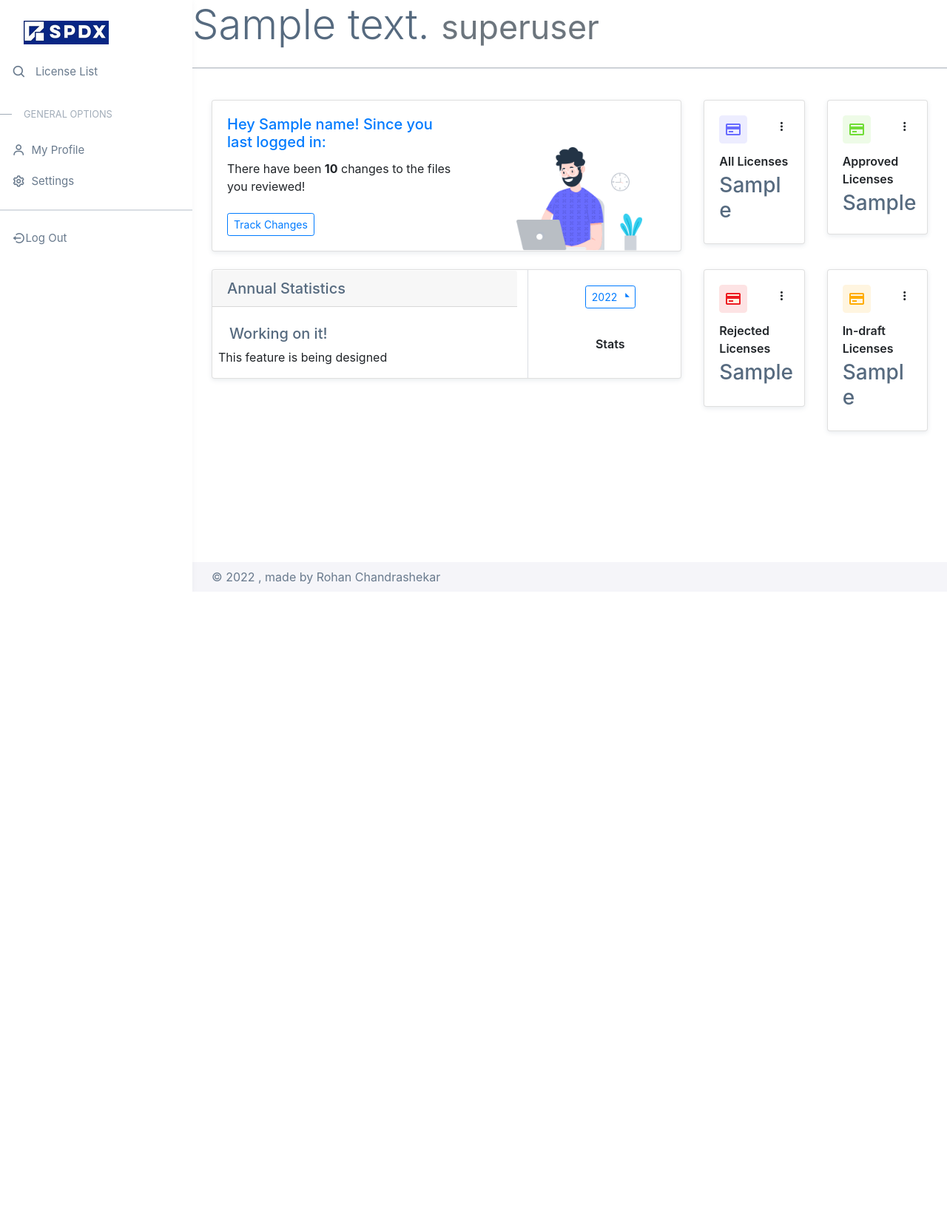
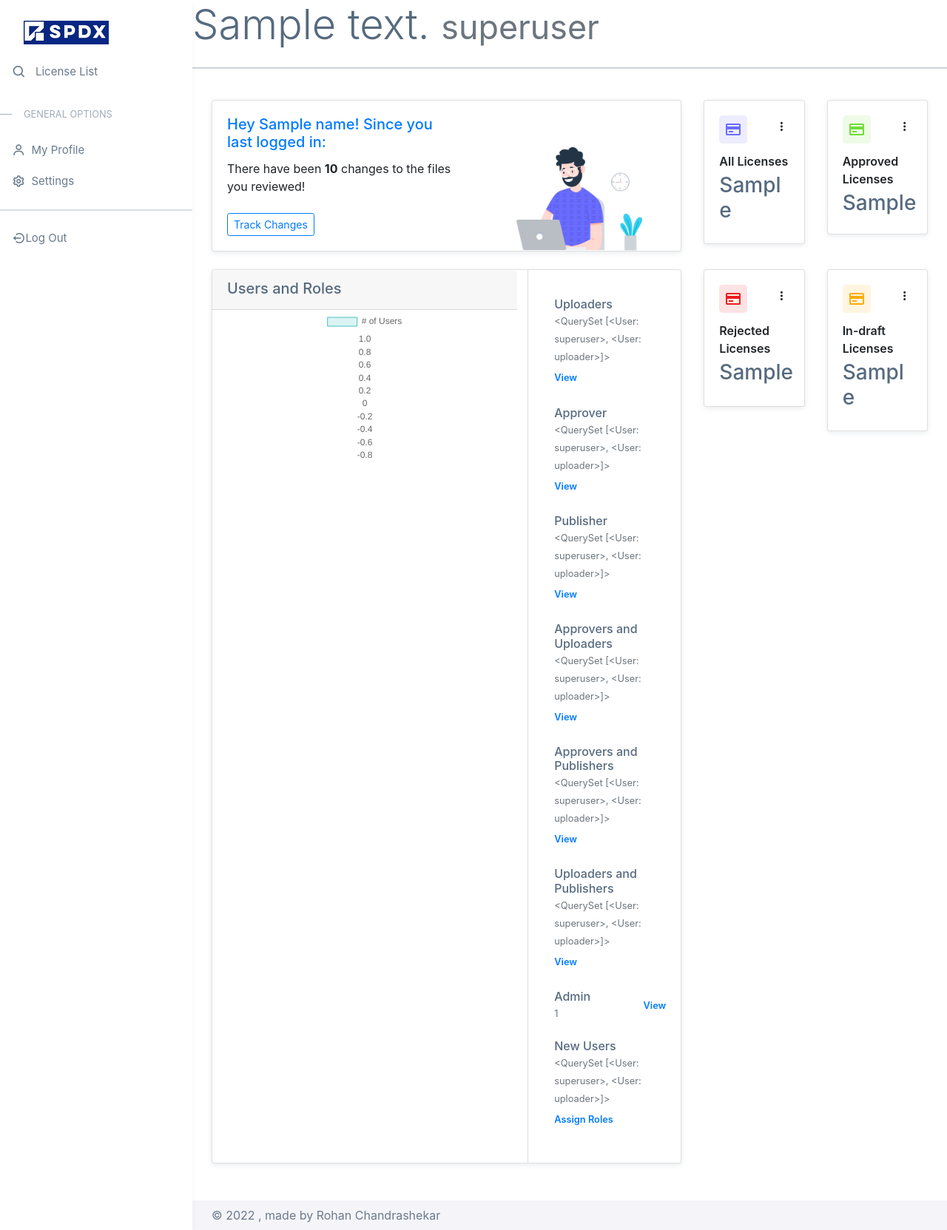
Before and after one commit to spdx/license-mgmt, a Django app: template Source Code/user/templates/user/dashboard.html in a window 1280 px wide. Shown: the whole page at 74% size. Before the commit the page ends 800 px from the top, so only its background shows below. Run offline with Django 3.2, Linux system fonts and the light colour scheme; data comes from the database, SQL or seed files in the repository; both versions use the stored data as it was after the commit; the template is opened without the code that fills it: values that come from a table or form of the project are taken from there, most other values are stand-ins (such as "Sample title", 1, 10 or a date in 2020); some libraries are stand-ins or nearby versions.

Commit message:
Added Charts to Dashboard
Added Charts to Dashboard

```diff
--- a/Source Code/templates/license_management_system/base.html
+++ b/Source Code/templates/license_management_system/base.html
@@ -61,6 +61,8 @@
     crossorigin="anonymous"
   ></script>
 
+    <!-- Charts.js CDN -->
+    <script src = "https://cdn.jsdelivr.net/npm/chart.js@3.9.0/dist/chart.min.js"></script>
 
 {% comment %} <style>
   html{
--- a/Source Code/user/templates/user/base.html
+++ b/Source Code/user/templates/user/base.html
@@ -9,7 +9,7 @@
 
 {% block content%}
 <!-- Layout wrapper -->
-<div class="layout-wrapper layout-content-navbar">
+<nav class="layout-wrapper layout-content-navbar">
   <div class="layout-container">
     <!-- Menu -->
 
@@ -136,16 +136,13 @@
 
     <!-- Layout container -->
     <div class="layout-page">
-      <!-- Navbar -->
+
 
       <h4 class="display-4">
         {{ context|trim }}
         <small class="text-muted">{{secondaryContext|trim}}</small>
       </h4>
-
     <hr>
-
-      <!-- / Navbar -->
 
       <!-- Content wrapper -->
     {% block contents %}
@@ -158,7 +155,7 @@
 
   <!-- Overlay -->
   <div class="layout-overlay layout-menu-toggle"></div>
-</div>
+</nav>
 <!-- / Layout wrapper -->
 </div>
 {% endblock %}
--- a/Source Code/user/templates/user/dashboard.html
+++ b/Source Code/user/templates/user/dashboard.html
@@ -139,49 +139,188 @@
           </div>
         </div>
 
-        <!-- Annual Statistics -->
+        {% if "Admin" not in resuest.session.role %}
+        <!-- User Statistics -->
+        <div class="col-12 col-lg-8 order-2 order-md-3 order-lg-2 mb-4">
+          <div class="card">
+                <h5 class="card-header">Your Activity</h5>
+                <div id="totalRevenueChart" class="px-2">
+                  <canvas id="myChart"></canvas>
+                  <script>
+                    const ctx = document.getElementById('myChart').getContext('2d');
+                    const myChart = new Chart(ctx, {
+                        type: 'bar',
+                        data: {
+                            labels: {{var|safe}},
+                            datasets: [{
+                                label: '# of Licenses',
+                                data: {{val|safe}},
+                                backgroundColor: [
+                                    'rgba(255, 99, 132, 0.2)',
+                                    'rgba(54, 162, 235, 0.2)',
+                                    'rgba(255, 206, 86, 0.2)',
+                                    'rgba(75, 192, 192, 0.2)',
+                                    'rgba(153, 102, 255, 0.2)',
+                                    'rgba(255, 159, 64, 0.2)'
+                                ],
+                                borderColor: [
+                                    'rgba(255, 99, 132, 1)',
+                                    'rgba(54, 162, 235, 1)',
+                                    'rgba(255, 206, 86, 1)',
+                                    'rgba(75, 192, 192, 1)',
+                                    'rgba(153, 102, 255, 1)',
+                                    'rgba(255, 159, 64, 1)'
+                                ],
+                                borderWidth: 1
+                            }]
+                        },
+                        options: {
+                            scales: {
+                                y: {
+                                    beginAtZero: true
+                                }
+                            }
+                        }
+                    });
+                    </script>
+                </div>
+          </div>
+        </div>
+        <!--/ User Statistics -->
+        {% else %}
+        <!-- Role Statistics -->
         <div class="col-12 col-lg-8 order-2 order-md-3 order-lg-2 mb-4">
           <div class="card">
             <div class="row row-bordered g-0">
               <div class="col-md-8">
-                <h5 class="card-header">Annual Statistics</h5>
-                <div id="totalRevenueChart" class="px-2">
-                </br>
-                  <h5 class="col-md-8" >Working on it!</h5>
-                  <p>This feature is being designed</p>
-                </div>
+                <h5 class="card-header m-0 me-2 pb-3">Users and Roles</h5>
+                  <div id="totalRevenueChart" class="px-2">
+                    <canvas id="myChart"></canvas>
+                    <script>
+                      const ctx = document.getElementById('myChart').getContext('2d');
+                      const myChart = new Chart(ctx, {
+                          type: 'radar',
+                          data: {
+                              labels: {{var|safe}},
+                              datasets: [{
+                                  label: '# of Users',
+                                  data: {{val|safe}},
+                                  backgroundColor: [
+                                      'rgba(75, 192, 192, 0.2)',
+                                  ],
+                                  borderColor: [
+                                      'rgba(75, 192, 192, 1)',
+                                  ],
+                                  borderWidth: 1
+                              }]
+                          }
+                      });
+                      </script>
+                  </div>
               </div>
               <div class="col-md-4">
                 <div class="card-body">
-                  <div class="text-center">
-                    <div class="dropdown">
-                      <button
-                        class="btn btn-sm btn-outline-primary dropdown-toggle"
-                        type="button"
-                        id="growthReportId"
-                        data-bs-toggle="dropdown"
-                        aria-haspopup="true"
-                        aria-expanded="false"
-                      >
-                        2022
-                      </button>
-                      <div class="dropdown-menu dropdown-menu-end" aria-labelledby="growthReportId">
-                        <a class="dropdown-item" href="javascript:void(0);">2021</a>
-                        <a class="dropdown-item" href="javascript:void(0);">2020</a>
-                        <a class="dropdown-item" href="javascript:void(0);">2019</a>
+                  <div class="d-flex justify-content-between align-items-center mb-3">
+                    <div id="orderStatisticsChart"></div>
+                  </div>
+                  <ul class="p-0 m-0">
+                    <li class="d-flex mb-4 pb-1">
+                      <div class="d-flex w-100 flex-wrap align-items-center justify-content-between gap-2">
+                        <div class="me-2">
+                          <h6 class="mb-0">Uploaders</h6>
+                          <small class="text-muted">{{UploaderCount}}</small>
+                        </div>
+                        <div class="user-progress">
+                          <a href="{% url "user:users" "Uploader"%}" class="menu-link"><small class="fw-semibold">View</small></a>
+                        </div>
                       </div>
-                    </div>
-                  </div>
+                    </li>
+                    <li class="d-flex mb-4 pb-1">
+                      <div class="d-flex w-100 flex-wrap align-items-center justify-content-between gap-2">
+                        <div class="me-2">
+                          <h6 class="mb-0">Approver</h6>
+                          <small class="text-muted">{{ApproverCount}}</small>
+                        </div>
+                        <div class="user-progress">
+                          <a href="{% url "user:users" "Approver"%}" class="menu-link"><small class="fw-semibold">View</small></a>
+                        </div>
+                      </div>
+                    </li>
+                    <li class="d-flex mb-4 pb-1">
+                      <div class="d-flex w-100 flex-wrap align-items-center justify-content-between gap-2">
+                        <div class="me-2">
+                          <h6 class="mb-0">Publisher</h6>
+                          <small class="text-muted">{{PublisherCount}}</small>
+                        </div>
+                        <div class="user-progress">
+                          <a href="{% url "user:users" "Publisher"%}" class="menu-link"><small class="fw-semibold">View</small></a>
+                        </div>
+                      </div>
+                    </li>
+                    <li class="d-flex mb-4 pb-1">
+                      <div class="d-flex w-100 flex-wrap align-items-center justify-content-between gap-2">
+                        <div class="me-2">
+                          <h6 class="mb-0">Approvers and Uploaders</h6>
+                          <small class="text-muted">{{ApproverUploaderCount}}</small>
+                        </div>
+                        <div class="user-progress">
+                          <a href="{% url "user:users" "ApproverAndUploader"%}" class="menu-link"><small class="fw-semibold">View</small></a>
+                        </div>
+                      </div>
+                    </li>
+                    <li class="d-flex mb-4 pb-1">
+                      <div class="d-flex w-100 flex-wrap align-items-center justify-content-between gap-2">
+                        <div class="me-2">
+                          <h6 class="mb-0">Approvers and Publishers</h6>
+                          <small class="text-muted">{{ApproverPublisherCount}}</small>
+                        </div>
+                        <div class="user-progress">
+                          <a href="{% url "user:users" "ApproverAndPublisher"%}" class="menu-link"><small class="fw-semibold">View</small></a>
+                        </div>
+                      </div>
+                    </li>
+                    <li class="d-flex mb-4 pb-1">
+                      <div class="d-flex w-100 flex-wrap align-items-center justify-content-between gap-2">
+                        <div class="me-2">
+                          <h6 class="mb-0">Uploaders and Publishers</h6>
+                          <small class="text-muted">{{UploaderPublisherCount}}</small>
+                        </div>
+                        <div class="user-progress">
+                          <a href="{% url "user:users" "UploaderAndPublisher"%}" class="menu-link"><small class="fw-semibold">View</small></a>
+                        </div>
+                      </div>
+                    </li>
+                    <li class="d-flex">
+                      <div class="d-flex w-100 flex-wrap align-items-center justify-content-between gap-2">
+                        <div class="me-2">
+                          <h6 class="mb-0">Admin</h6>
+                          <small class="text-muted">{{AdminCount}}</small>
+                        </div>
+                        <div class="user-progress">
+                          <a href="{% url "user:users" "Admin"%}" class="menu-link"><small class="fw-semibold">View</small></a>
+                        </div>
+                      </div>
+                    </li>
+                  </br>
+                    <li class="d-flex mb-4 pb-1">
+                      <div class="d-flex w-100 flex-wrap align-items-center justify-content-between gap-2">
+                        <div class="me-2">
+                          <h6 class="mb-0">New Users</h6>
+                          <small class="text-muted">{{NoRoleCount}}</small>
+                        </div>
+                        <div class="user-progress">
+                          <a href="{% url "user:users" "NewUsers"%}" class="menu-link"><small class="fw-semibold">Assign Roles</small></a>
+                        </div>
+                      </div>
+                    </li>
+                  </ul>
                 </div>
-                <div class="text-center fw-semibold pt-3 mb-2">Stats</div>
-
-
-
               </div>
             </div>
           </div>
         </div>
-        <!--/ Annual Statistics -->
+        <!--/ Role Statistics -->
+        {% endif %}
 
 
 
@@ -249,127 +388,8 @@
         </div>
       </div>
 
-      {% if "Admin" in request.session.role %}
-      <!-- Users Statistics -->
-      <div class="col-md-6 col-lg-4 col-xl-4 order-0 mb-4" id = "USerStats">
-        <div class="card h-100">
-          <div class="card-header d-flex align-items-center justify-content-between pb-0">
-            <div class="card-title mb-0">
-              <h5 class="m-0 me-2">Users Statistics</h5>
-            </div>
-            <div class="dropdown">
-              <button
-                class="btn p-0"
-                type="button"
-                id="orederStatistics"
-                data-bs-toggle="dropdown"
-                aria-haspopup="true"
-                aria-expanded="false"
-              >
-                <i class="bx bx-dots-vertical-rounded"></i>
-              </button>
-              <div class="dropdown-menu dropdown-menu-end" aria-labelledby="orederStatistics">
-                  <a class="dropdown-item" href="{% url "user:users" "All"%}">View All Users</a>
-                  <a class="dropdown-item" href="#" onclick="document.getElementById('USerStats').style.display = 'none'";>Delete</a>
-              </div>
-            </div>
-          </div>
-          <div class="card-body">
-            <div class="d-flex justify-content-between align-items-center mb-3">
-              <div class="d-flex flex-column align-items-center gap-1">
-                <h2 class="mb-2">{{totalUsers}}</h2>
-                <span>Total Number of Users</span>
-              </div>
-              <div id="orderStatisticsChart"></div>
-            </div>
-            <ul class="p-0 m-0">
-              <li class="d-flex mb-4 pb-1">
-                <div class="avatar flex-shrink-0 me-3">
-                  <span class="avatar-initial rounded bg-label-primary"
-                    ><i class='bx bx-upload'></i
-                  ></span>
-                </div>
-                <div class="d-flex w-100 flex-wrap align-items-center justify-content-between gap-2">
-                  <div class="me-2">
-                    <h6 class="mb-0">Uploaders</h6>
-                    <small class="text-muted">{{UploaderCount}}</small>
-                  </div>
-                  <div class="user-progress">
-                    <a href="{% url "user:users" "Uploader"%}" class="menu-link"><small class="fw-semibold">View</small></a>
-                  </div>
-                </div>
-              </li>
-              <li class="d-flex mb-4 pb-1">
-                <div class="avatar flex-shrink-0 me-3">
-                  <span class="avatar-initial rounded bg-label-success"><i class='bx bx-check'></i></span>
-                </div>
-                <div class="d-flex w-100 flex-wrap align-items-center justify-content-between gap-2">
-                  <div class="me-2">
-                    <h6 class="mb-0">Approver</h6>
-                    <small class="text-muted">{{ApproverCount}}</small>
-                  </div>
-                  <div class="user-progress">
-                    <a href="{% url "user:users" "Approver"%}" class="menu-link"><small class="fw-semibold">View</small></a>
-                  </div>
-                </div>
-              </li>
-              <li class="d-flex mb-4 pb-1">
-                <div class="avatar flex-shrink-0 me-3">
-                  <span class="avatar-initial rounded bg-label-info"><i class='bx bx-select-multiple'></i></span>
-                </div>
-                <div class="d-flex w-100 flex-wrap align-items-center justify-content-between gap-2">
-                  <div class="me-2">
-                    <h6 class="mb-0">Approvers and Uploaders</h6>
-                    <small class="text-muted">{{ApproverUploaderCount}}</small>
-                  </div>
-                  <div class="user-progress">
-                    <a href="{% url "user:users" "ApproverAndUploader"%}" class="menu-link"><small class="fw-semibold">View</small></a>
-                  </div>
-                </div>
-              </li>
-              <li class="d-flex">
-                <div class="avatar flex-shrink-0 me-3">
-                  <span class="avatar-initial rounded bg-label-danger"
-                    ><i class='bx bxs-user-pin' ></i
-                  ></span>
-                </div>
-                <div class="d-flex w-100 flex-wrap align-items-center justify-content-between gap-2">
-                  <div class="me-2">
-                    <h6 class="mb-0">Admin</h6>
-                    <small class="text-muted">{{AdminCount}}</small>
-                  </div>
-                  <div class="user-progress">
-                    <a href="{% url "user:users" "Admin"%}" class="menu-link"><small class="fw-semibold">View</small></a>
-                  </div>
-                </div>
-              </li>
-            </br>
-              <li class="d-flex mb-4 pb-1">
-                <div class="avatar flex-shrink-0 me-3">
-                  <span class="avatar-initial rounded bg-label-warning"><i class='bx bx-user' ></i></span>
-                </div>
-                <div class="d-flex w-100 flex-wrap align-items-center justify-content-between gap-2">
-                  <div class="me-2">
-                    <h6 class="mb-0">New Users</h6>
-                    <small class="text-muted">{{NoRoleCount}}</small>
-                  </div>
-                  <div class="user-progress">
-                    <a href="{% url "user:users" "NewUsers"%}" class="menu-link"><small class="fw-semibold">Assign Roles</small></a>
-                  </div>
-                </div>
-              </li>
-            </ul>
-          </div>
-        </div>
-      </div>
-      <!--/ Order Statistics -->
-      {% endif %}
 
     </div>
-
-
-
-
     <!-- Footer -->
     <footer class="content-footer footer bg-footer-theme">
       <div class="container-xxl d-flex flex-wrap justify-content-between py-2 flex-md-row flex-column">
@@ -384,4 +404,5 @@
 
     <div class="content-backdrop fade"></div>
   </div>
+</div>
 {% endblock %}
--- a/Source Code/user/urls.py
+++ b/Source Code/user/urls.py
@@ -42,5 +42,4 @@
     path("Settings/",UserViews.settings, name="settings"),
     path("Logout",UserViews.LogoutView, name="Logout"),
     path("logoutAndLicenseList",UserViews.logoutAndLicenseList, name="logoutAndLicenseList")
-
 ]
```
Also changed, not shown: Documents/Daily Tasks.md (+12 -0 lines), Source Code/user/templates/user/upload.html (+7 -4 lines), Source Code/user/utilityFunctions.py (+62 -3 lines), Source Code/user/views/UserViews.py (+20 -45 lines), Source Code/db.sqlite3, Source Code/static/license_management_system/js/dashboards-analytics.js (deleted), 3 other files.
